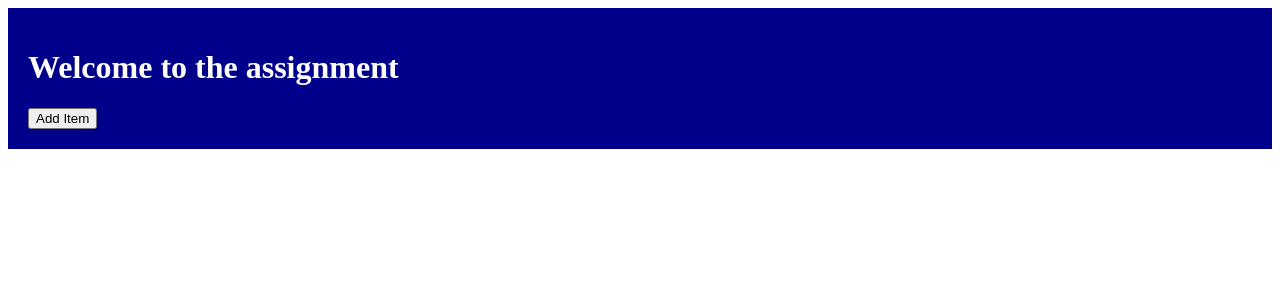
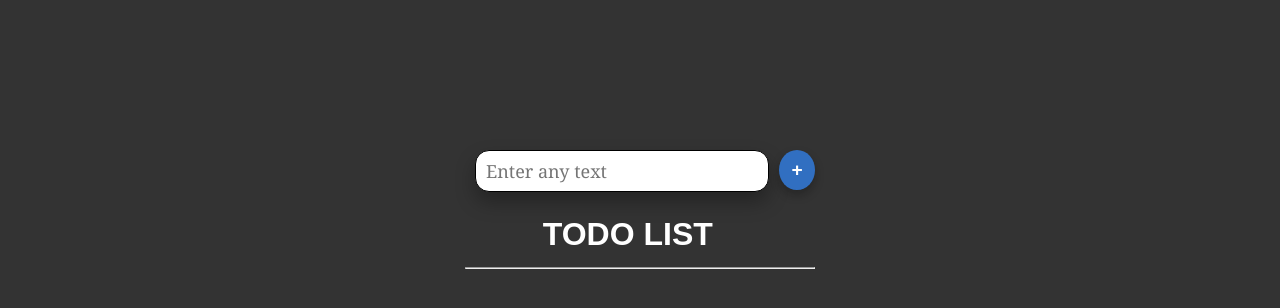
Before and after one commit to shayan-shaikh/overflow-UI, a React (Vite) app: page / in a window 1280 px wide. Shown: the top 308 px of the page. Built offline with nearby package versions, Linux system fonts and the light colour scheme.

Commit message:
changes to styling

```diff
--- a/src/App.css
+++ b/src/App.css
@@ -1,3 +1,109 @@
-.suggested-option {
+* {
+    margin: 0;
+    padding: 0;
+}
+
+body {
+    background-color: #333;
+}
+
+.main-container {
+    display: flex;
+    justify-content: center;
+    align-items: center;
+    height: 100vh;
+}
+
+.center-container {
+    height: 500px;
+    width: 350px;
+}
+
+.app-heading {
+    padding: 14px;
+    color: white;
+    font-family: sans-serif;
+    text-transform: uppercase;
+    width: 85%;
+    text-align: center;
+}
+
+.input-container {
+    display: flex;
+    justify-content: center;
+    margin-bottom: 10px;
+}
+
+.input-box-todo {
+    margin-left: 10px;
+    width: 90%;
+    height: 40px;
+    border-radius: 14px;
+    border: 1px solid black;
+    padding-left: 10px;
+    box-shadow: 0px 10px 20px rgba(0, 0, 0, 0.3);
+    outline: none;
+    font-family: Cambria, Cochin, Georgia, Times, 'Times New Roman', serif;
+    font-size: large;
+}
+
+.add-btn {
+    width: 40px;
+    height: 40px;
+    border-radius: 50%;
+    border: none;
+    background-color: #316fc1;
+    color: white;
+    font-weight: bolder;
+    font-size: larger;
+    margin-left: 10px;
+    cursor: pointer;
+    box-shadow: 0px 5px 10px rgba(11, 10, 10, 0.3);
+    transition: 0.3s;
+}
+
+.add-btn:active {
+    box-shadow: none;
+}
+
+.list-container {
+    display: flex;
+    align-items: center;
+    margin-top: 5px;
+}
+
+.list-item {
+    list-style-type: none;
+    /* background-color: #596e8b; */
+    border: 2px solid rgb(161, 158, 158);
+    color: white;
+    padding: 3px;
+    padding-left: 5px;
+    border-radius: 5px;
+    width: 100%;
+    height: 30px;
+    display: flex;
+    align-items: center;
+    position: relative;
+    margin-top: 10px;
+}
+
+.icons {
+    position: absolute;
+    right: 10px;
+}
+
+.icons i {
+    margin: 4px;
+    font-size: large;
+    cursor: pointer;
+    transition: 0.1s;
+}
+
+.icons i:hover {
+    transform: scale(1.2);
+}
+
+.icon-delete:hover {
     color: red;
 }
--- a/src/App.jsx
+++ b/src/App.jsx
@@ -1,67 +1,40 @@
-import React, { useState } from 'react';
+import React, { useState } from 'react'
+import "./App.css"
+import TodoInput from './components/TodoInput'
+import Todolist from './components/TodoList';
 
-const App = () => {
-  const [items, setItems] = useState([]);
-  const [suggestions, setSuggestions] = useState([]);
-  const [selectedSuggestionIndex, setSelectedSuggestionIndex] = useState(null);
 
-  const handleAddItem = () => {
-    setItems([...items, '']);
-  };
+function App() {
+  const [listTodo, setListTodo] = useState([]);
 
-  const handleInputChange = (e, index) => {
-    const newItems = [...items];
-    newItems[index] = e.target.value;
-    setItems(newItems);
+  let addList = (inputText) => {
+    if (inputText !== '')
+      setListTodo([...listTodo, inputText]);
+  }
+  const deleteListItem = (key) => {
+    let newListTodo = [...listTodo];
+    newListTodo.splice(key, 1)
+    setListTodo([...newListTodo])
+  }
+  return (
 
-    if (e.target.value.includes('<>')) {
-      setSuggestions(newItems.slice(0, index));
-      setSelectedSuggestionIndex(index);
-    } else {
-      setSuggestions([]);
-      setSelectedSuggestionIndex(null);
-    }
+    <div className="main-container">
+      <div className="center-container">
+        <TodoInput addList={addList} listTodo={listTodo} />
 
-    if (e.target.value.endsWith('<>')) {
-      newItems[index] = newItems[index].slice(0, -2);
-      setItems(newItems);
-    }
-  };
+        <h1 className="app-heading">Todo List</h1>
+        <hr />
+        {listTodo.map((listItem, i) => {
+          return (
+            <Todolist key={i} index={i} item={listItem} deleteItem={deleteListItem} />
+          )
+        })}
+      </div>
 
-  const handleSuggestionClick = (suggestion) => {
-    const newItems = [...items];
-    newItems[selectedSuggestionIndex] = `${newItems[selectedSuggestionIndex]}${suggestion}`;
-    setItems(newItems);
-    setSuggestions([]);
-    setSelectedSuggestionIndex(null);
-  };
+    </div>
 
-  return (
-    <div style={{ backgroundColor: 'darkblue', color: 'white', padding: '20px' }}>
-      <h1>Welcome to the assignment</h1>
-      <button onClick={handleAddItem}>Add Item</button>
-      {items.map((item, index) => (
-        <div key={index}>
-          <hr />
-          <input
-            type="text"
-            value={item}
-            onChange={(e) => handleInputChange(e, index)}
-            style={{ color: index === selectedSuggestionIndex ? 'red' : 'black' }}
-          />
-        </div>
-      ))}
-      {suggestions.length > 0 && (
-        <ul>
-          {suggestions.map((suggestion, index) => (
-            <li key={index} onClick={() => handleSuggestionClick(suggestion)}>
-              {suggestion}
-            </li>
-          ))}
-        </ul>
-      )}
-    </div>
-  );
-};
 
-export default App;
+  )
+}
+
+export default App
--- /dev/null
+++ b/src/components/TodoInput.jsx
@@ -0,0 +1,63 @@
+import React, { useState } from "react";
+import "../components/todo.css";
+
+export default function TodoInput(props) {
+    const [inputText, setInputText] = useState('');
+    const [suggestions, setSuggestions] = useState([]);
+    const [showSuggestions, setShowSuggestions] = useState(false);
+
+    const handleInputChange = (event) => {
+        const newText = event.target.value;
+        setInputText(newText);
+
+        if (newText.endsWith('<> ')) {
+            const filteredSuggestions = props.listTodo;
+            setSuggestions(filteredSuggestions);
+            setShowSuggestions(true);
+        } else {
+            setSuggestions([]);
+            setShowSuggestions(false);
+        }
+    };
+
+    const handleSuggestionClick = (suggestion) => {
+        const updatedText = inputText + suggestion;
+        setInputText(updatedText);
+        setSuggestions([]);
+        setShowSuggestions(false);
+    };
+
+    return (
+
+        <div className="input-container">
+            <input
+                type="text"
+                className="input-box-todo"
+                placeholder="Enter any text"
+                value={inputText}
+                onChange={handleInputChange}
+            />
+            {showSuggestions && (
+                <ul className="suggestion-list">
+                    {suggestions.map((suggestionItem, index) => (
+                        <li
+                            key={index}
+                            onClick={() => handleSuggestionClick(suggestionItem)} updatedText={suggestions}
+                        >
+                            {suggestionItem}
+                        </li>
+                    ))}
+                </ul>
+            )}
+            <button
+                className="add-btn"
+                onClick={() => {
+                    props.addList(inputText);
+                    setInputText('');
+                }}
+            >
+                +
+            </button>
+        </div>
+    );
+}
--- /dev/null
+++ b/src/components/TodoList.jsx
@@ -0,0 +1,17 @@
+import React from 'react';
+
+function Todolist(props) {
+    return (
+        <li className="list-item">
+            {props.item}
+            <span className='icons'>
+                <i className="fa-solid fa-trash-can icon-delete"
+                    onClick={e => {
+                        props.deleteItem(props.index)
+                    }}></i>
+            </span>
+        </li>
+    )
+}
+
+export default Todolist
--- /dev/null
+++ b/src/components/todo.css
@@ -0,0 +1,19 @@
+.suggestion-list {
+    list-style-type: none;
+    padding: 0;
+    margin: -51px 64px;
+    border: 1px solid #ccc;
+    background-color: #fff;
+    box-shadow: 0 2px 4px rgba(0, 0, 0, 0.1);
+    position: absolute;
+    width: 18%;
+}
+
+.suggestion-list li {
+    padding: 8px;
+    cursor: pointer;
+}
+
+.suggestion-list li:hover {
+    background-color: #f2f2f2;
+}
```
